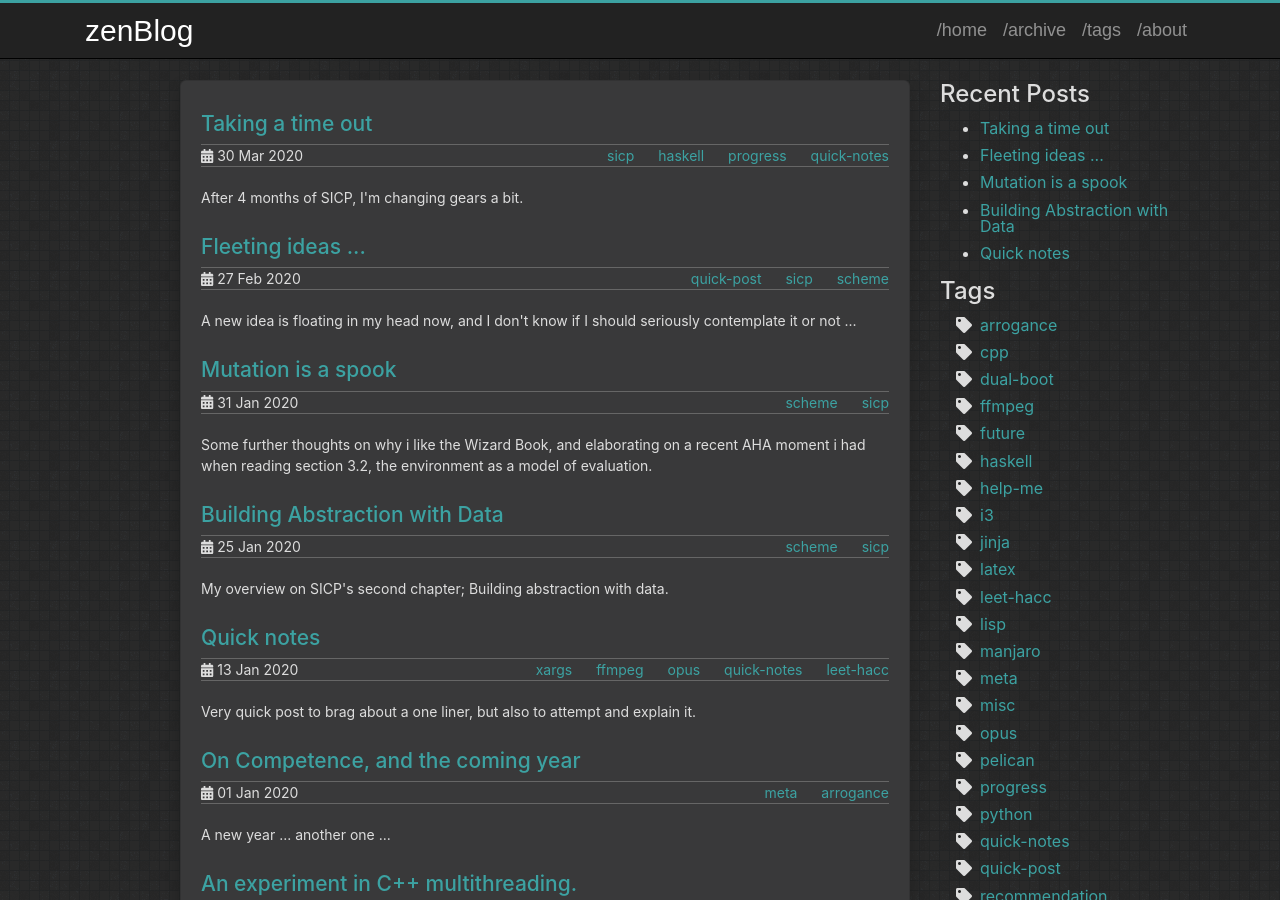
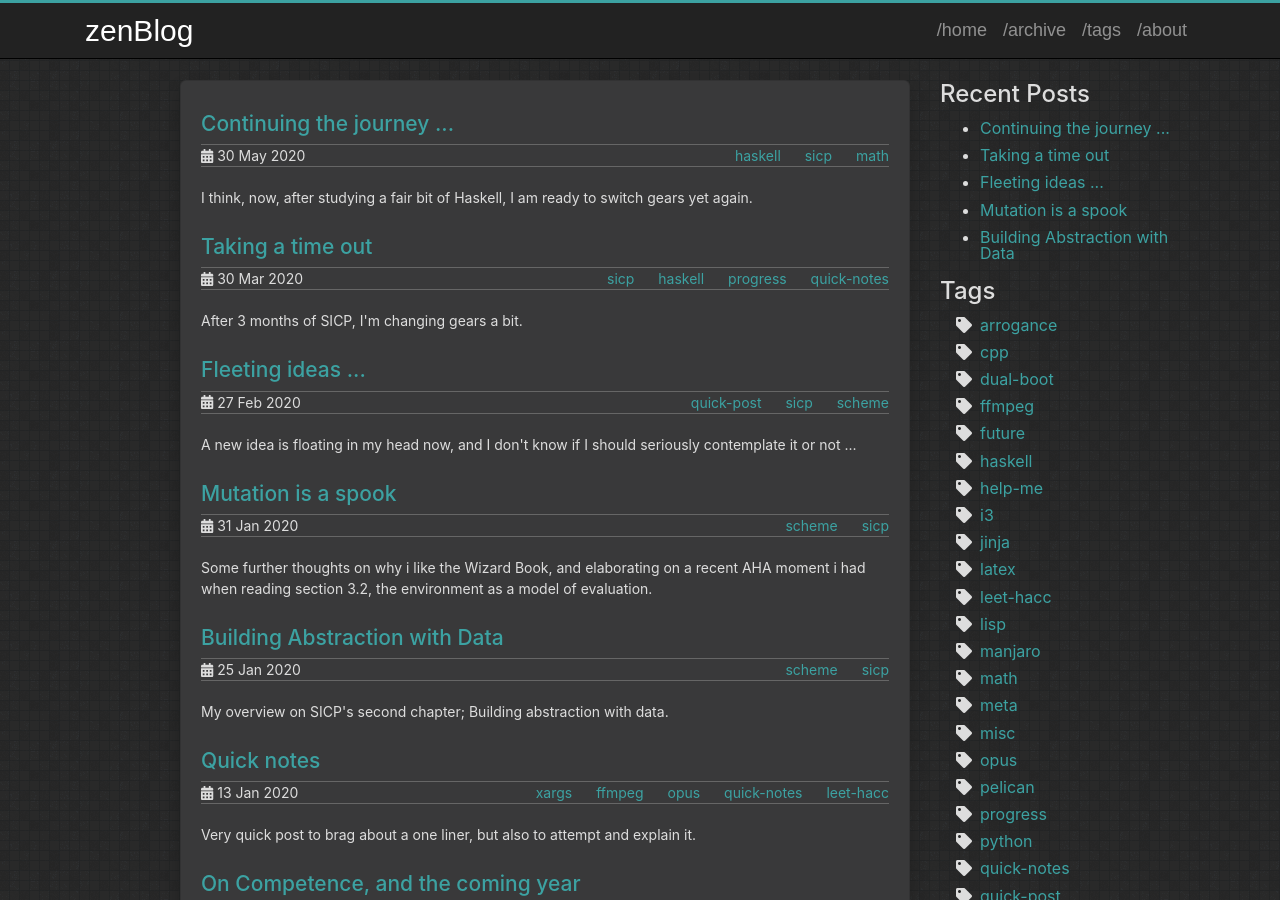
Before and after one commit to zenAndroid/zenandroid.github.io, a Jekyll site: the page built from index.html, in a window 1280 px wide and 900 px high. Built offline with Jekyll 4.4.1, drawn with Linux system fonts in a browser that asks for light colours; part of the change alters nothing that is shown.

Commit message:
New post post haskell

````diff
--- a/_posts/2020-03-30-Time-Out.md
+++ b/_posts/2020-03-30-Time-Out.md
@@ -2,7 +2,7 @@
 layout: post
 title: Taking a time out
 tags: sicp haskell progress quick-notes
-description: After 4 months of SICP, I'm changing gears a bit.
+description: After 3 months of SICP, I'm changing gears a bit.
 ---
 
 Hello, I havent updated this blog in a while.
--- /dev/null
+++ b/_posts/2020-05-30-Enough-Haskell-for-now.md
@@ -0,0 +1,74 @@
+---
+layout: post
+title: Continuing the journey ...
+tags: haskell sicp math
+description: I think, now, after studying a fair bit of Haskell, I am ready to switch gears yet again.
+---
+
+# Quick summary #
+
+```
+commit 6b97efdecc49f3b728f80ed7ebb2d3e92c47fbe0
+Author: zenAndroid <21260658+zenAndroid@users.noreply.github.com>
+Date:   Fri Apr 3 21:06:15 2020 -0400
+
+    Some further pushes
+
+commit b07a561215378c097daccc804eafec37724f2188
+Author: zenAndroid <21260658+zenAndroid@users.noreply.github.com>
+Date:   Wed Apr 1 12:07:15 2020 -0400
+
+    initial commit
+```
+
+As you can see from my git log, I started my Haskell trek on the first of April, just as promised [^Yay].
+
+The Haskell book is interesting, also a bit long, which is good as far as I'm concerned, cause that means it goes into great detail, (better than LYAH in that regard), but sometimes it feels a bit blo-
+
+Though I guess this isn't a review post, so I won't go into that.
+
+Anyways, my progress was somewhat steady through the basics, actually the first parts of the book were kind of easy because it mostly talked about general concepts of functional programming, which I was a bit comfortable with, it got a bit more interesting as it got to datatypes and such, so that was nice, then the thing with kinds, which I didn't get the point of until the book started explaining the Functor, Applicative, Monad and so on.
+
+The copy of the book I had was the 2016 one I think so the usage of cabal and the entire chapter on testing and making projects on Haskell was extremely tedious but still a bit instructional i guess.
+
+I think I have a lot more to say, but for now, I'll just say that I stopped at Traversable, although I did read a bit of Reader and yet didn't do the Chapter exercises. (for Reader)
+
+Well, now I am faced with a couple of options:
+
+- Math.
+- Skip the last part of the fourth SICP chapter, ans start working on the fifth.
+- Try getting into creative writing.
+
+And I am thinking that way forward is probably going to be a mix of them.
+
+Also, I want to say that in middle-march/beginning April I wasn't as efficient as I would have hoped, but there were ... Extenuating circumstances shall we say.
+
+## Math ##
+
+God I miss that enthralling feeling when you struggle with a mathematical exercise for a while before finally finding the solution to the problem and I think it is high time I go back to flexing that mathematical muscle/rebuilding those neural pathways again.
+
+The plan I think is probably going to be mostly using some textbooks I adored from my high school days to get back to that level at least, these textbooks include some very interesting, *integrative* exercises that I always found illuminating, so hopefully they help out.
+
+Of course, the first thing I'm going to be focusing on is Calculus, god I loved that subject, even though I'm actually kind of intimidated somewhat, but I believe that I'll get over it refreshing my mind.
+
+I will try to refresh my mind on as much topics I can, but the ones that come to mind immediately have to be complex numbers, calculus, linear algebra.
+
+For *some* reason, probability theory isn't on my immediate to do list ¯\\_(ツ)\_/¯, even though I imagine I'll use it a lot if I want to learn about quantum mechanics/quantum computing, which I want, by the way.
+
+## Computing with Register machines ##
+
+The later parts of the fourth chapter of SICP still elude me I think, ... The double continuation of the non-deterministic evaluator is still somewhat confusing and while I did trace a (kind of) execution I still don't think I intuitively grasp it, as for the logic programming section, I completely burned out at that time and just blanked on the material, maybe now if I go back to it I might understand some more, but I can't hide the fact that I'm *extremely* excited to work through the fifth chapter.
+
+Now that I am thinking about it. Let me see if I can find a summary of what is in store.
+
+__From Stack Overflow:__
+
+Chapter 5 makes a rough model of 'register machines', to represent your current day computer at an abstract level. They construct a little register machine language that acts as an assembly-language for all intents and purpose. They introduce all the datastructures and control flow constructs needed to do the next bit: building a scheme interpreter in this machine language. Somehow still similar to the meta-circular interpreter. Afterwards they jump off the deep end and construct a scheme compiler in their register machine language; complete with assembly step, tail-recursion optimization, garbage-collection, lexical addressing, tracing, etc.
+
+___OK WELL I AM DEFINITELY INTERESTED___
+
+## Creative writing ##
+
+This is a bit of a stretch maybe, but I want to get into creative writing, I do have some stories in mind, and I will be trying to outline and see if I can write some.
+
+[^Yay]:Pretty proud of myself for sticking to my schedule.
````
